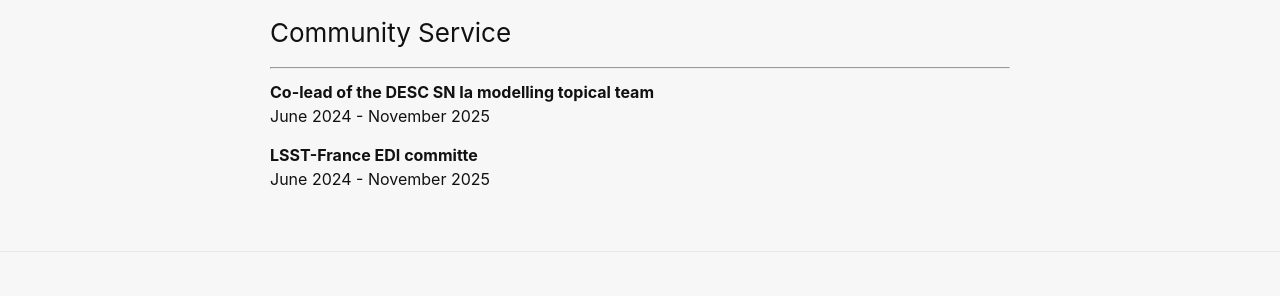
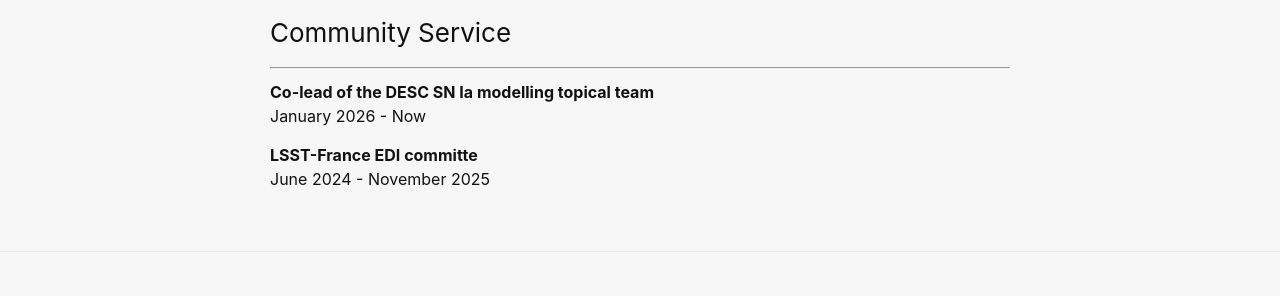
Before and after one commit to mginolin/mginolin.github.io, a Jekyll site: the page built from CV.markdown, in a window 1280 px wide. Shown: the part 1114-1410 px from the top of the page. Built offline with Jekyll 4.4.1, drawn with Linux system fonts in a browser that asks for light colours.

Commit message:
changed date mistake

```diff
--- a/CV.markdown
+++ b/CV.markdown
@@ -52,7 +52,7 @@ This a short version of my resume. The full CV is downloadable in [PDF]({{ site.
 ### Community Service
 ---
 <p style="margin-top:0.3cm;"> <strong> Co-lead of the DESC SN Ia modelling topical team </strong>
-<br> June 2024 - November 2025 </p>
+<br> January 2026 - Now </p>
 
 <p style="margin-top:0.3cm;"> <strong> LSST-France EDI committe </strong>
 <br> June 2024 - November 2025 </p>
```
